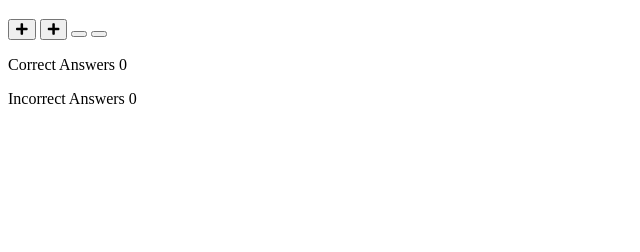
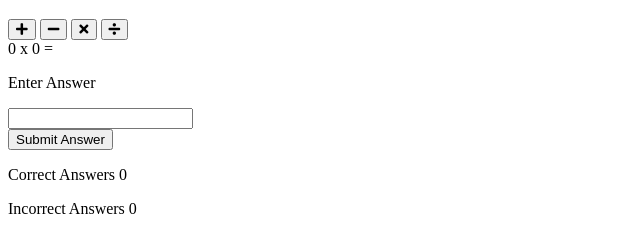
Before and after one commit to NickWaldock/love-maths, a plain HTML site: page index.html in a window 1280 px wide. Shown: the part 100-352 px from the top of the page, without its empty margins (0-640 px from the left). Drawn offline with Linux system fonts and the light colour scheme.

Commit message:
add html structure to question area

```diff
--- a/index.html
+++ b/index.html
@@ -17,19 +17,32 @@
 
     <div class="game-area">
         <div class="controls-area">
+
             <button class="btn btn--big btn--green">
                 <i class="fas fa-plus"></i>
             </button>
+
             <button class="btn btn--big btn--blue">
-                <i class="fas fa-plus"></i>
+                <i class="fas fa-minus"></i>
             </button>
+
             <button class="btn btn--big btn--orange">
+                <i class="fas fa-times"></i>
+            </button>
 
-            </button>
             <button class="btn btn--big btn--red">
-
+                <i class="fas fa-divide"></i>
             </button>
         </div>
+        <div class="question-area">
+            <span id="operand1">0</span>
+            <span id="operater">x<span>
+            <span id="operand2">0</span>
+            <span>=</span>
+            <p class="answer-message">Enter Answer</p>
+            <input type="number" id="answer-box">
+        </div>
+        <button class="btn btn--gray">Submit Answer</button>
     </div>
 
     <div class="score-area">
```
